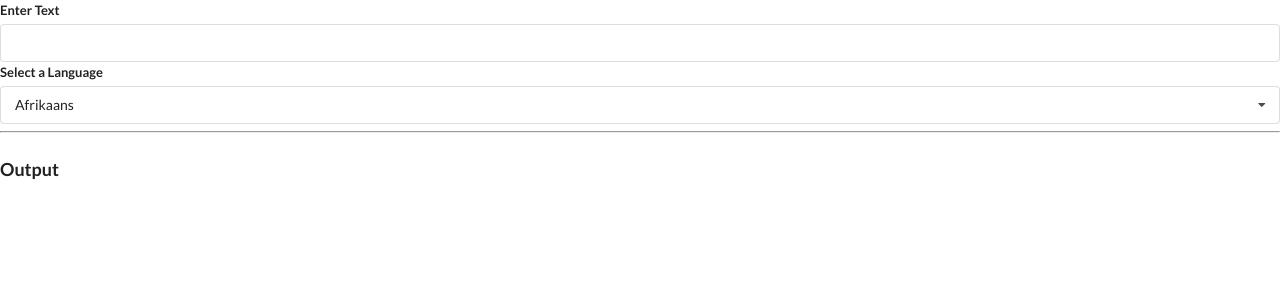
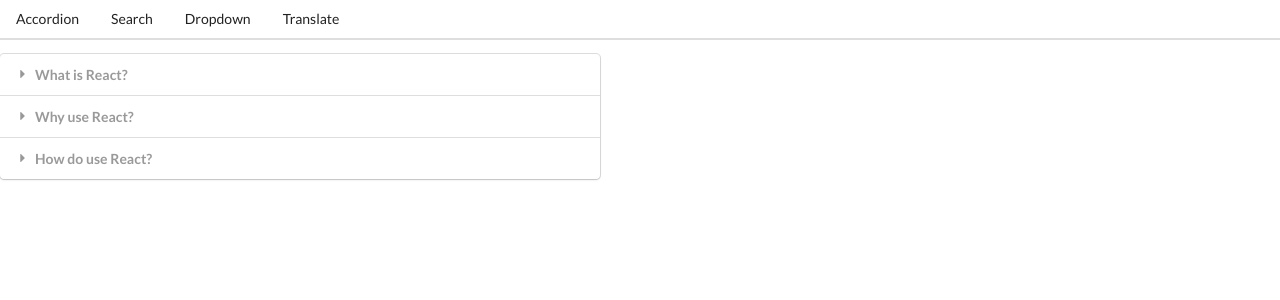
Before and after one commit to heysadboy/widgets, a React (Create React App) app: page / in a window 1280 px wide. Shown: the top 300 px of the page. Built offline with nearby package versions, Linux system fonts and the light colour scheme; no server answers.

Commit message:
adding navigation

```diff
--- a/src/App.js
+++ b/src/App.js
@@ -3,6 +3,8 @@
 import Search from './components/Search';
 import Dropdown from './components/Dropdown';
 import Translate from './components/Translate';
+import Route from './components/Route';
+import Header from './components/Header';
 
 const items = [
     {
@@ -36,9 +38,28 @@
 
 export default () => {
 
+    const [selected, setSelected] = useState(options[0]);
+
     return (
         <div>
-           <Translate />
+            <Header />
+            <Route path='/'>
+                <Accordion items={items} />
+            </Route>
+            <Route path='/list'>
+                <Search />
+            </Route>
+            <Route path='/dropdown'>
+                <Dropdown
+                    label="Select a color"
+                    options={options}
+                    selected={selected}
+                    onSelectedChange={setSelected}
+                />
+            </Route>
+            <Route path='/translate'>
+                <Translate />
+            </Route>
         </div>
     );
 };
--- /dev/null
+++ b/src/components/Header.js
@@ -0,0 +1,20 @@
+import React from 'react';
+
+const Header = () => {
+    return (<div className='ui secondary pointing menu'>
+        <a href='/' className='item'>
+            Accordion
+        </a>
+        <a href='/list' className='item'>
+            Search
+        </a>
+        <a href='/dropdown' className='item'>
+            Dropdown
+        </a>
+        <a href='/translate' className='item'>
+            Translate
+        </a>
+    </div>);
+};
+
+export default Header;
--- /dev/null
+++ b/src/components/Route.js
@@ -0,0 +1,5 @@
+const Route = ({path, children}) => {
+    return window.location.pathname === path? children: null;
+};
+
+export default Route;
```
Also changed, not shown: 1 other file (tests, documents, lock files or other folders).
